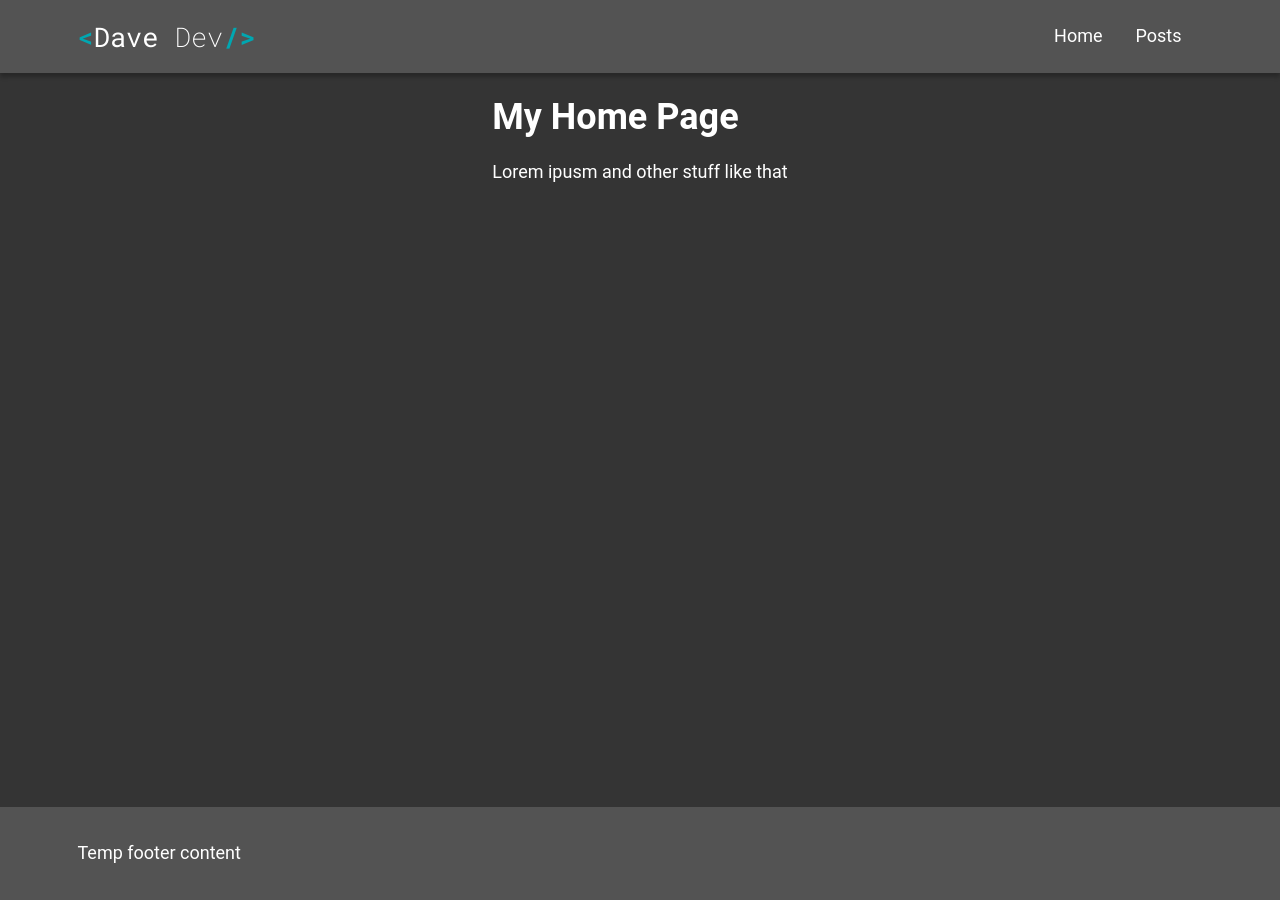
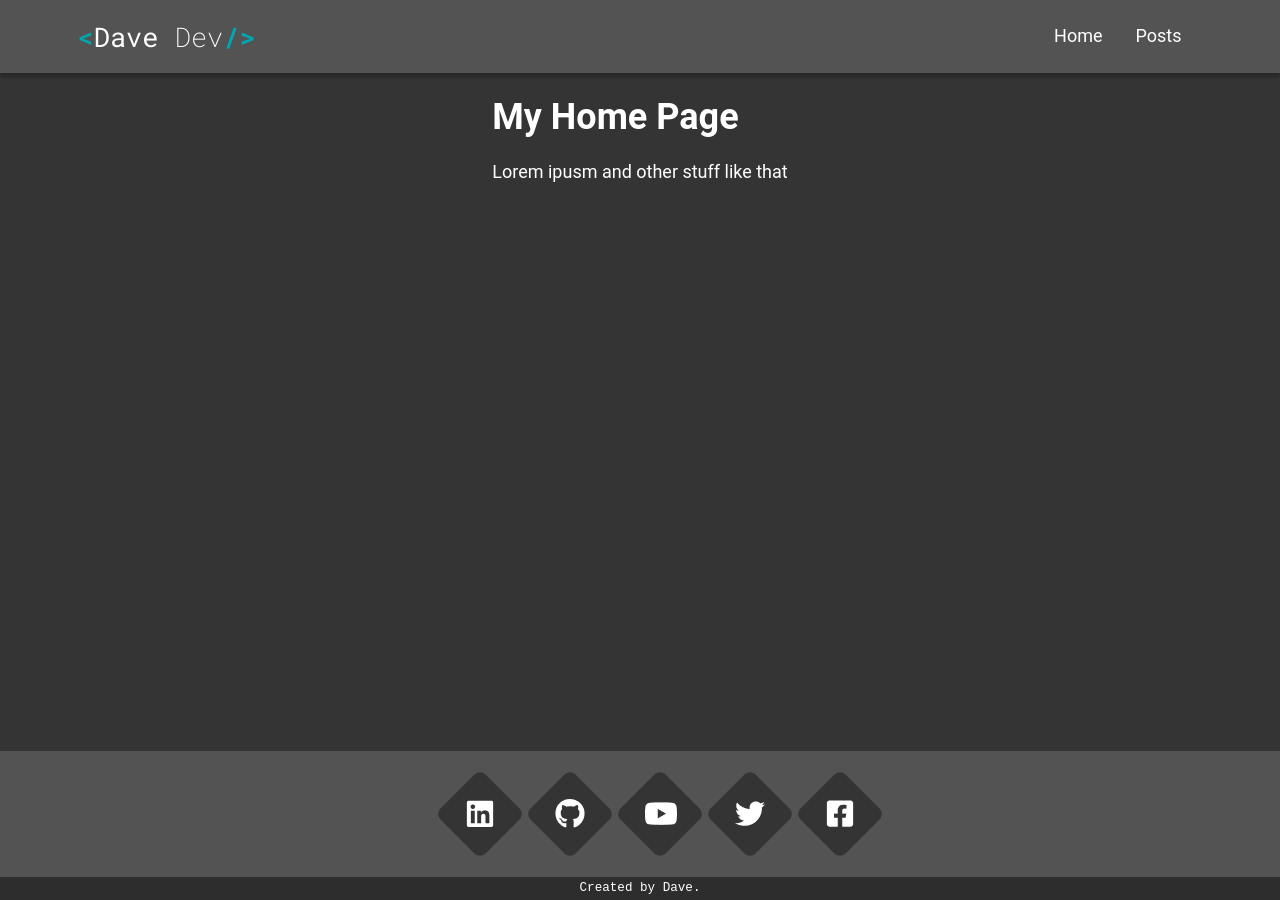
Before and after one commit to Dawid93/SampleJekyllTheme, a Jekyll site: the page built from index.md, in a window 1280 px wide. Built offline with Jekyll 4.4.1, drawn with Linux system fonts in a browser that asks for light colours.

Commit message:
Add footer desktop styles and html

```diff
--- a/_includes/footer.html
+++ b/_includes/footer.html
@@ -1,5 +1,14 @@
 <footer class="footer">
-    <section class="container">
-        <p>Temp footer content</p>
+    <section class="footer__main">
+        <ul class="socials container">
+            <li><a>{% include social_icon.html social='linkedin' %}</a><li>
+            <li><a>{% include social_icon.html social='github' %}</a></li>
+            <li><a>{% include social_icon.html social='youtube' %}</a></li>
+            <li><a>{% include social_icon.html social='twitter' %}</a></li>
+            <li><a>{% include social_icon.html social='facebook' %}</a></li>
+        </ul>
+    </section>
+    <section class="footer__secondary">
+        <p class="footer__creator container">Created by Dave.</p>
     </section>
 </footer>
--- a/_sass/colors.scss
+++ b/_sass/colors.scss
@@ -1,5 +1,9 @@
+// background colors
 $main-background-color: #343434;
 $secondary-background-color: #535353;
+$tertiary-background-color: #2d2d2d;
+// text colors
 $main-text-color: #fff;
 $selected-blue-color: #00a7b1;
+// shadow colors
 $shadow-color: rgba(0, 0 , 0, .25);
--- a/_sass/modules/footer.scss
+++ b/_sass/modules/footer.scss
@@ -1,6 +1,76 @@
 .footer {
-    background: $secondary-background-color;
     grid-row-start: 3;
     grid-row-end: 4;
-    padding: 1rem;
+
+    &__creator {
+        text-align: center;
+        font-size: 0.7rem;
+        font-family: 'Roboto-Mono', monospace;
+    }
+
+    &__secondary {
+        padding: .25rem;
+        background: $tertiary-background-color;
+    }
+
+    &__main {
+        padding: 1rem;
+        background: $secondary-background-color;
+    }
 }
+
+.social {
+    width: 90px;
+    height: 90px;
+    position: relative;
+
+    &__background {
+        position: relative;
+        content: url(../../assets/img/social_bg.png);
+
+        &:hover {
+            content: url(../../assets/img/social_bg_selected.png);
+        }
+    }
+
+    &__icon {
+        position: absolute;
+        pointer-events: none;
+
+        &--linkedin {
+            top: calc(90px / 2 - 28px / 2);
+            left: calc(90px / 2 - 28px / 2);
+            content: url(../../assets/img/linkedin.png);
+        }
+
+        &--youtube {
+            top: calc(90px / 2 - 23px / 2);
+            left: calc(90px / 2 - 33px / 2);
+            content: url(../../assets/img/youtube.png);
+        }
+
+        &--github {
+            top: calc(90px / 2 - 30px / 2);
+            left: calc(90px / 2 - 30px / 2);
+            content: url(../../assets/img/github.png);
+        }
+
+        &--twitter {
+            top: calc(90px / 2 - 25px / 2);
+            left: calc(90px / 2 - 30px / 2);
+            content: url(../../assets/img/twitter.png);
+        }
+
+        &--facebook {
+            top: calc(90px / 2 - 28px / 2);
+            left: calc(90px / 2 - 28px / 2);
+            content: url(../../assets/img/facebook.png);
+        }
+    }
+}
+
+.socials {
+    display: flex;
+    justify-content: center;
+    list-style: none;
+}
```
